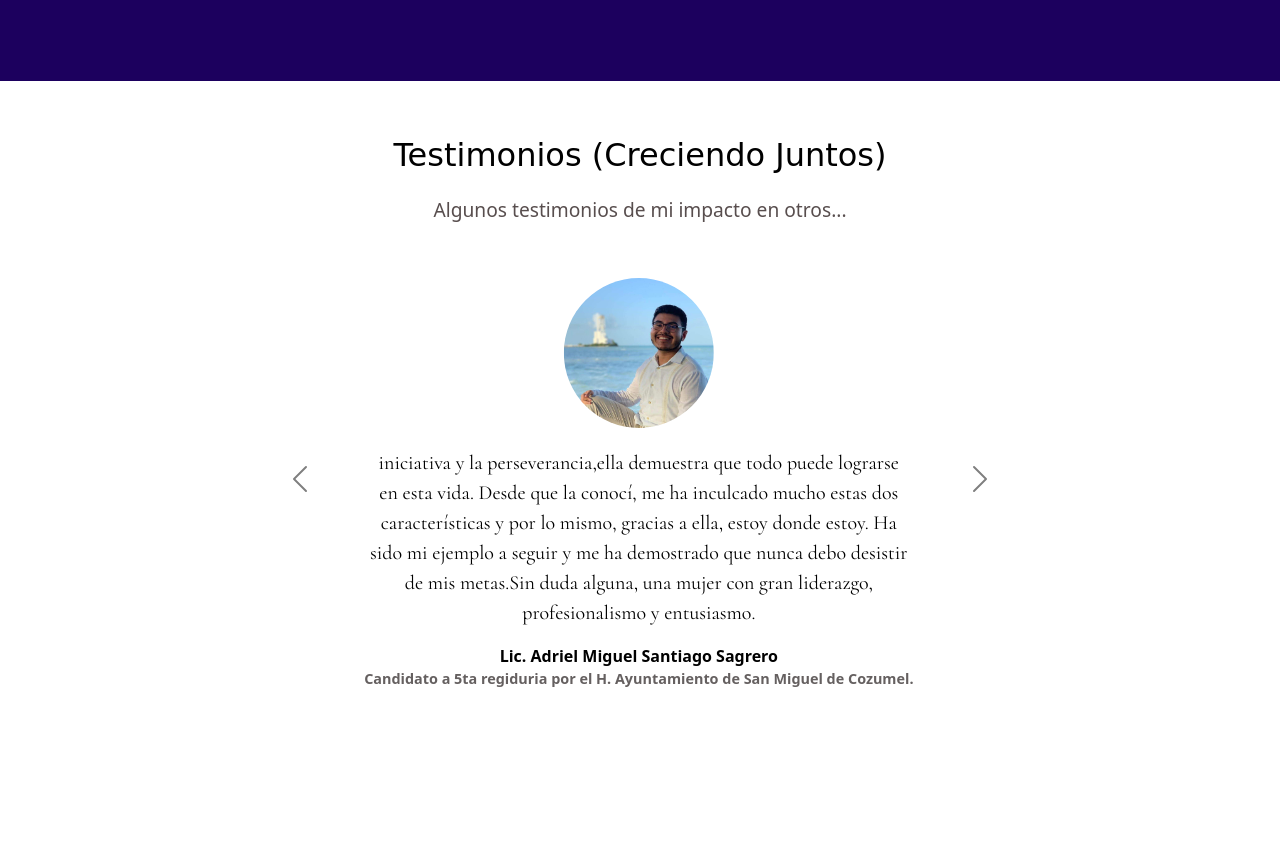
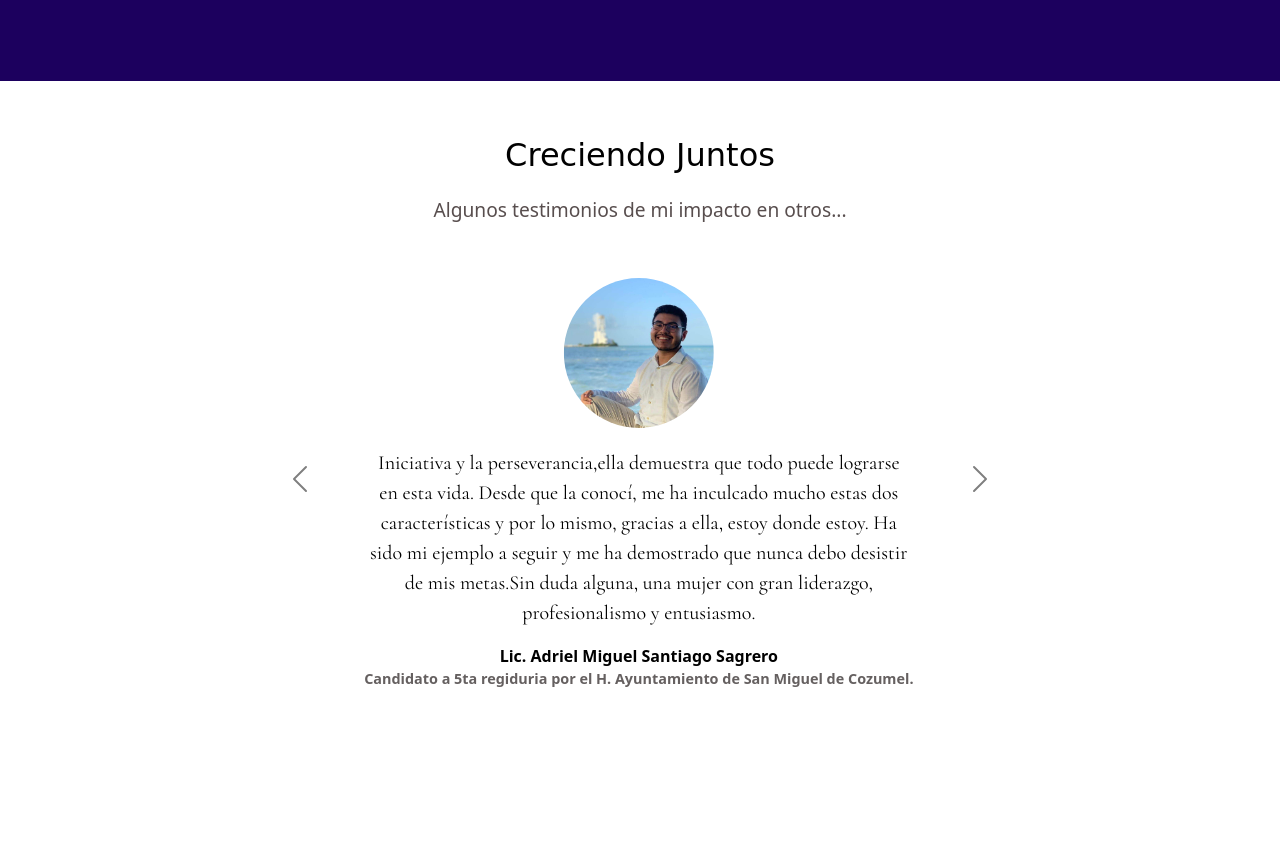
Before and after one commit to angie404/Portafolio, a plain HTML site: page index.html in a window 1280 px wide. Shown: the part 1440-2286 px from the top of the page. Drawn offline with nearby package versions, Linux system fonts and the light colour scheme; a web font is replaced by a local one.

Commit message:
Update index.html

```diff
--- a/index.html
+++ b/index.html
@@ -86,7 +86,7 @@
 
 
   <section id="testimonios" class="testimonios seccion-clara">
-    <h2 class="seccion-titulo">Testimonios (Creciendo Juntos)</h2>
+    <h2 class="seccion-titulo">Creciendo Juntos</h2>
     <h3 class="seccion-descripcion">Algunos testimonios de mi impacto en otros...</h3>
 
     <div id="testimonios-carrusel" class="carousel carousel-dark slide" data-bs-ride="carousel">
@@ -94,7 +94,7 @@
         <div class="carousel-item active">
           <div class="container">
             <img class="testimonio-imagen rounded-circle" src="imagenes/adriel.jpg" alt="Foto de Adriel">
-            <p class="testimonio-texto">iniciativa y la perseverancia,ella demuestra que todo puede lograrse en esta
+            <p class="testimonio-texto">Iniciativa y la perseverancia,ella demuestra que todo puede lograrse en esta
               vida.
               Desde que la conocí, me ha inculcado mucho estas dos características y por lo mismo,
               gracias a ella, estoy donde estoy. Ha sido mi ejemplo a seguir y me ha demostrado que nunca debo desistir
```
